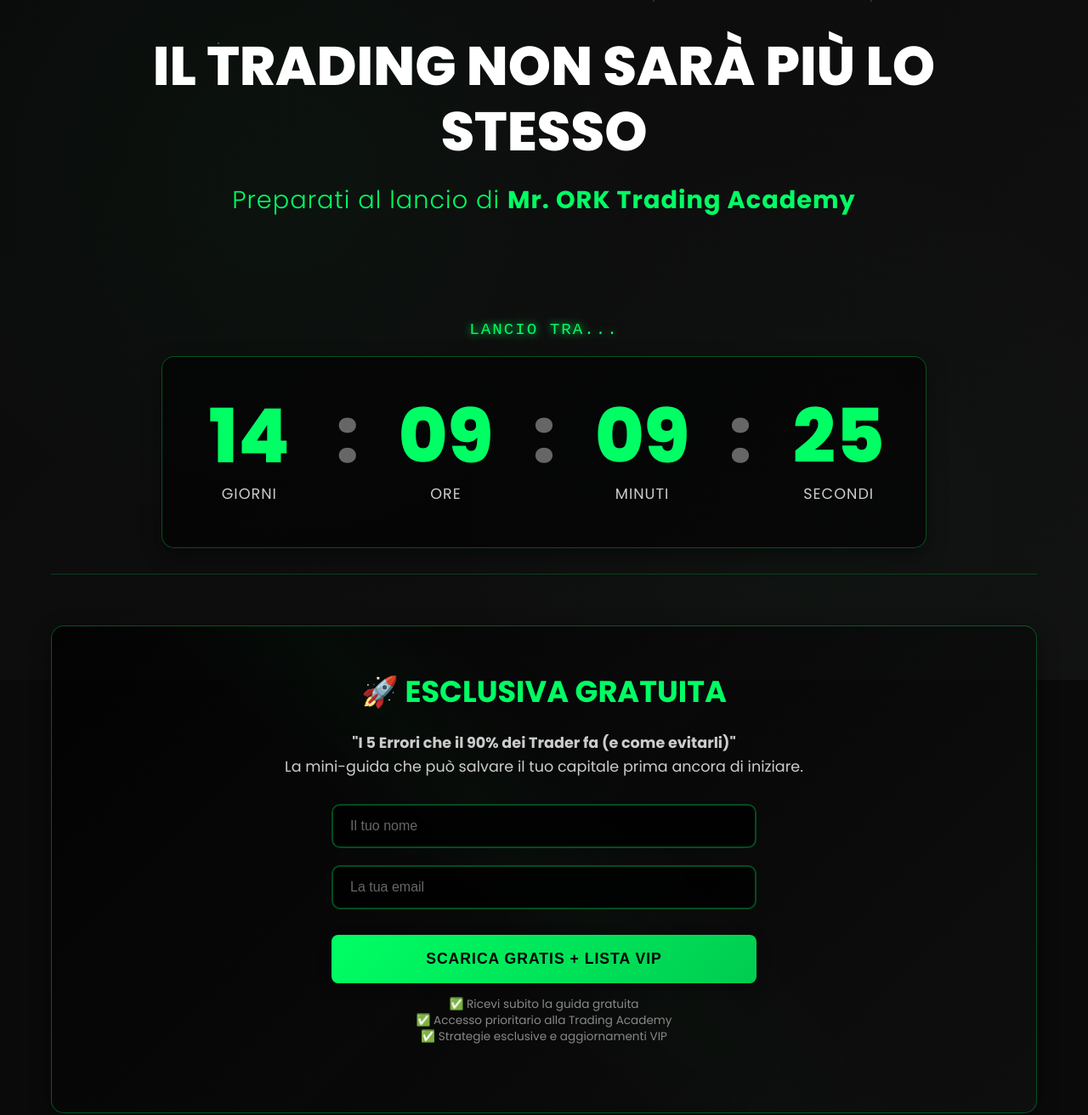
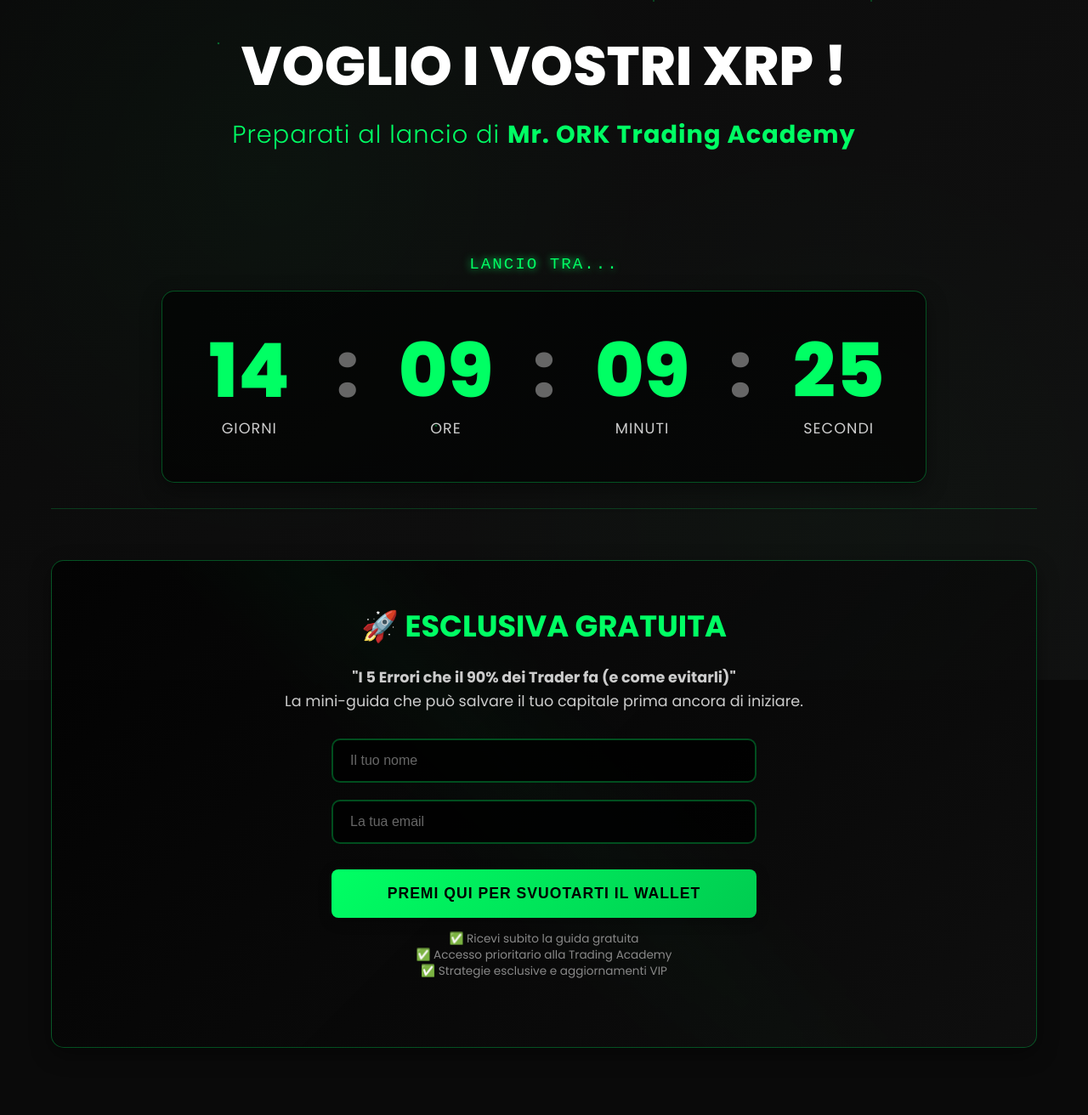
Before and after one commit to PlusFeix/index, a plain HTML site: page index.html in a window 1280 px wide. Shown: the top 1312 px of the page at 85% size. Drawn offline with Linux system fonts and the light colour scheme.

Commit message:
Update index.html

```diff
--- a/index.html
+++ b/index.html
@@ -399,7 +399,7 @@
             <div class="container">
         <!-- Hero Section -->
         <div class="hero-section">
-            <h1 class="hero-title">IL TRADING NON SARÀ PIÙ LO STESSO</h1>
+            <h1 class="hero-title">VOGLIO I VOSTRI XRP !</h1>
             <p class="hero-subtitle">Preparati al lancio di <span class="brand">Mr. ORK Trading Academy</span></p>
         </div>
 
@@ -446,7 +446,7 @@
                         <div class="form-group">
                             <input type="email" id="userEmail" placeholder="La tua email" required>
                         </div>
-                        <button type="submit" class="cta-button" style="width: 100%; margin-top: 10px;">Scarica Gratis + Lista VIP</button>
+                        <button type="submit" class="cta-button" style="width: 100%; margin-top: 10px;">PREMI QUI PER SVUOTARTI IL WALLET</button>
                     </form>
                     <p style="font-size: 0.85rem; color: #888; margin-top: 15px; line-height: 1.4;">
                         ✅ Ricevi subito la guida gratuita<br>
```
